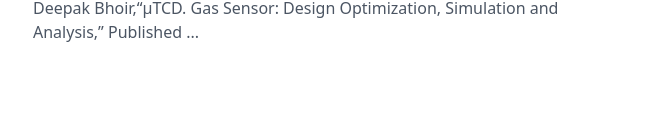
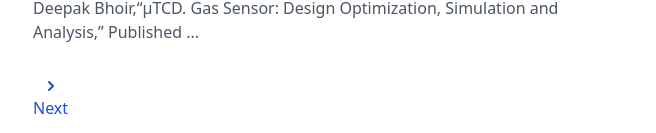
Before and after one commit to saurabhdhebe2/google-clone, a Next.js app: page /search in a window 1280 px wide. Shown: the part 1555-1688 px from the top of the page, without its empty margins (175-831 px from the left). Before the commit the page ends 1631 px from the top, so only its background shows below. Built offline with nearby package versions, Linux system fonts and the light colour scheme; no server answers.

Commit message:
create pagination component

```diff
--- /dev/null
+++ b/components/PaginationButtons.js
@@ -0,0 +1,38 @@
+import { ChevronLeftIcon, ChevronRightIcon } from "@heroicons/react/solid";
+import Link from "next/link";
+import { useRouter } from "next/router";
+
+const PaginationButtons = () => {
+  const router = useRouter();
+  const startIndex = Number(router.query.start) || 1;
+  return (
+    <div className="text-blue-700 flex px-9 pb-4 justify-between sm:justify-start sm:space-x-44 sm:px-0">
+      {startIndex > 10 && (
+        <Link
+          href={`/search?term=${router.query.term}&searchType=${
+            router.query.searchType
+          }&start=${startIndex - 10}`}
+        >
+          <div className="cursor-pointer flex flex-col items-center hover:underline ">
+            <ChevronLeftIcon className="h-5" />
+            <p>Previous</p>
+          </div>
+        </Link>
+      )}
+      {startIndex < 90 && (
+        <Link
+          href={`/search?term=${router.query.term}&searchType=${
+            router.query.searchType
+          }&start=${startIndex + 10}`}
+        >
+          <div className="cursor-pointer flex flex-col items-center hover:underline ">
+            <ChevronRightIcon className="h-5" />
+            <p>Next</p>
+          </div>
+        </Link>
+      )}
+    </div>
+  );
+};
+
+export default PaginationButtons;
--- a/components/SearchResults.js
+++ b/components/SearchResults.js
@@ -1,4 +1,5 @@
 import Parser from "html-react-parser";
+import PaginationButtons from "./PaginationButtons";
 
 const SearchResults = ({ results }) => {
   return (
@@ -26,6 +27,7 @@
           <p className="text-gray-600">{Parser(result.htmlSnippet)}</p>
         </div>
       ))}
+      <PaginationButtons />
     </div>
   );
 };
--- a/pages/search.js
+++ b/pages/search.js
@@ -24,6 +24,7 @@
 export default search;
 
 export async function getServerSideProps(context) {
+  const startIndex = context.query.start || "1";
   const mockData = true;
   const data = mockData
     ? Response
@@ -31,7 +32,7 @@
         `https://www.googleapis.com/customsearch/v1?key=${
           process.env.API_KEY
         }&cx=${process.env.CONTEXT_KEY}&q=${context.query.term}${
-          context.query.searchType && `&searchType=image`
+          context.query.searchType && `&searchType=image&start=${startIndex}`
         }`
       ).then((response) => response.json());
   return {
```
